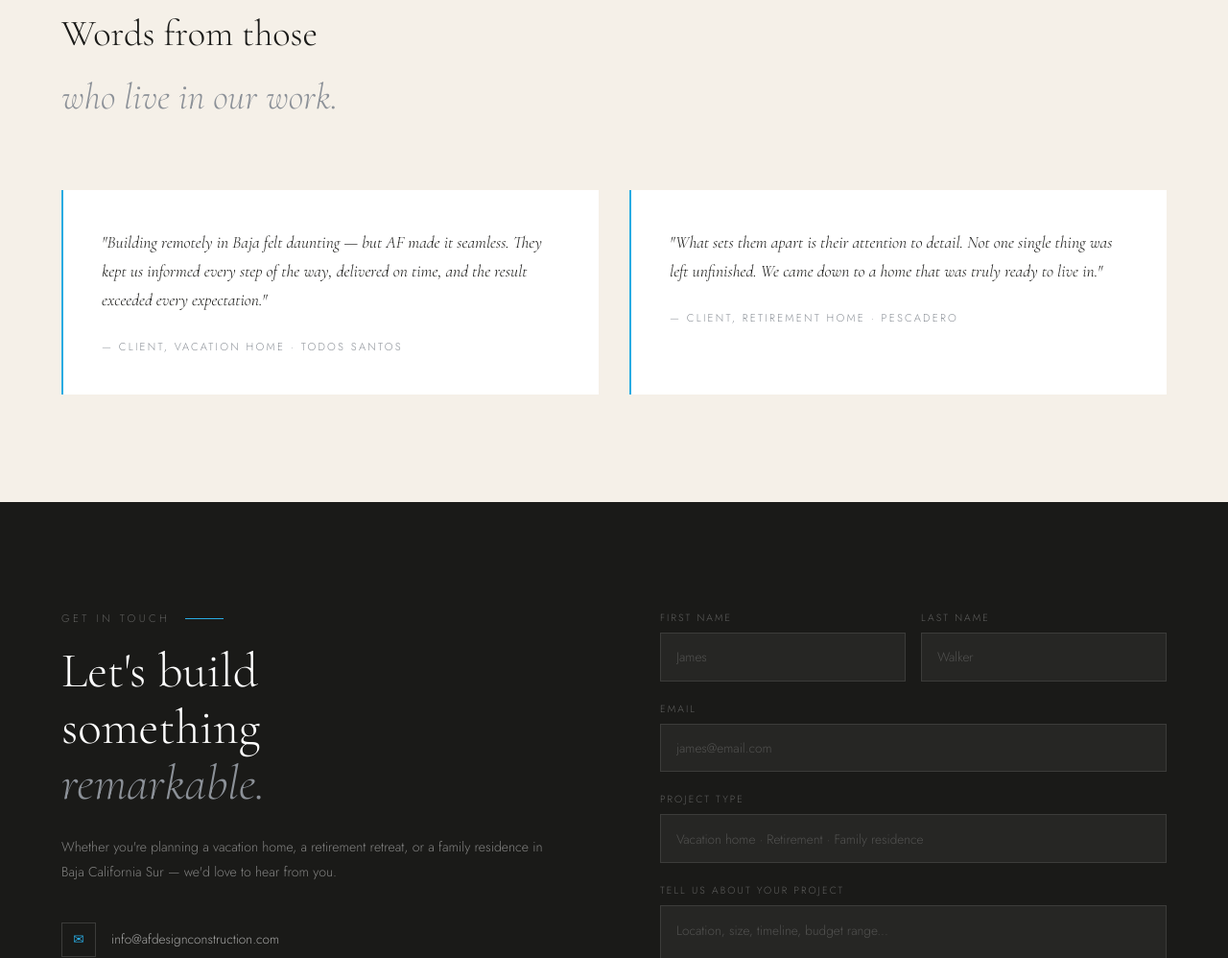
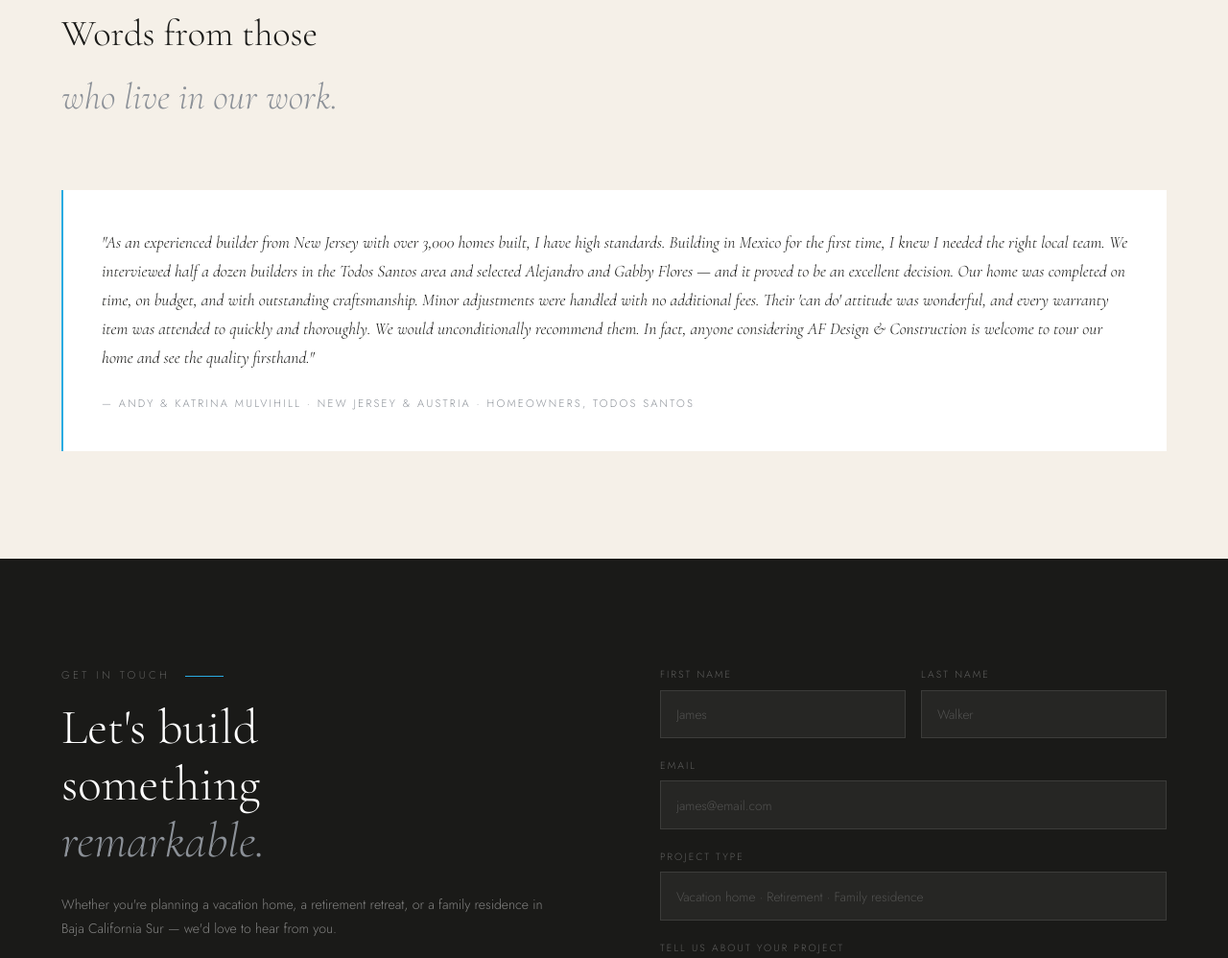
Before and after one commit to emmanoel-torote/af-design-construction, a plain HTML site: page index.html in a window 1280 px wide. Shown: the part 4597-5595 px from the top of the page at 96% size. Drawn offline with nearby package versions, Linux system fonts and the light colour scheme.

Commit message:
Update index.html

```diff
--- a/index.html
+++ b/index.html
@@ -898,13 +898,9 @@
   <p class="section-label">What Our Clients Say</p>
   <h2 style="font-family: var(--font-serif); font-size: clamp(2rem, 3vw, 2.8rem); font-weight: 300; margin-bottom: 0;">Words from those<br><em style="font-style:italic; color: var(--af-gray);">who live in our work.</em></h2>
   <div class="testimonials-grid">
-    <div class="testimonial-card">
-      <p class="testimonial-quote">"Building remotely in Baja felt daunting — but AF made it seamless. They kept us informed every step of the way, delivered on time, and the result exceeded every expectation."</p>
-      <p class="testimonial-author">— Client, Vacation Home · Todos Santos</p>
-    </div>
-    <div class="testimonial-card">
-      <p class="testimonial-quote">"What sets them apart is their attention to detail. Not one single thing was left unfinished. We came down to a home that was truly ready to live in."</p>
-      <p class="testimonial-author">— Client, Retirement Home · Pescadero</p>
+    <div class="testimonial-card" style="grid-column: span 2;">
+      <p class="testimonial-quote">"As an experienced builder from New Jersey with over 3,000 homes built, I have high standards. Building in Mexico for the first time, I knew I needed the right local team. We interviewed half a dozen builders in the Todos Santos area and selected Alejandro and Gabby Flores — and it proved to be an excellent decision. Our home was completed on time, on budget, and with outstanding craftsmanship. Minor adjustments were handled with no additional fees. Their 'can do' attitude was wonderful, and every warranty item was attended to quickly and thoroughly. We would unconditionally recommend them. In fact, anyone considering AF Design & Construction is welcome to tour our home and see the quality firsthand."</p>
+      <p class="testimonial-author">— Andy & Katrina Mulvihill · New Jersey &amp; Austria · Homeowners, Todos Santos</p>
     </div>
   </div>
 </section>
```
